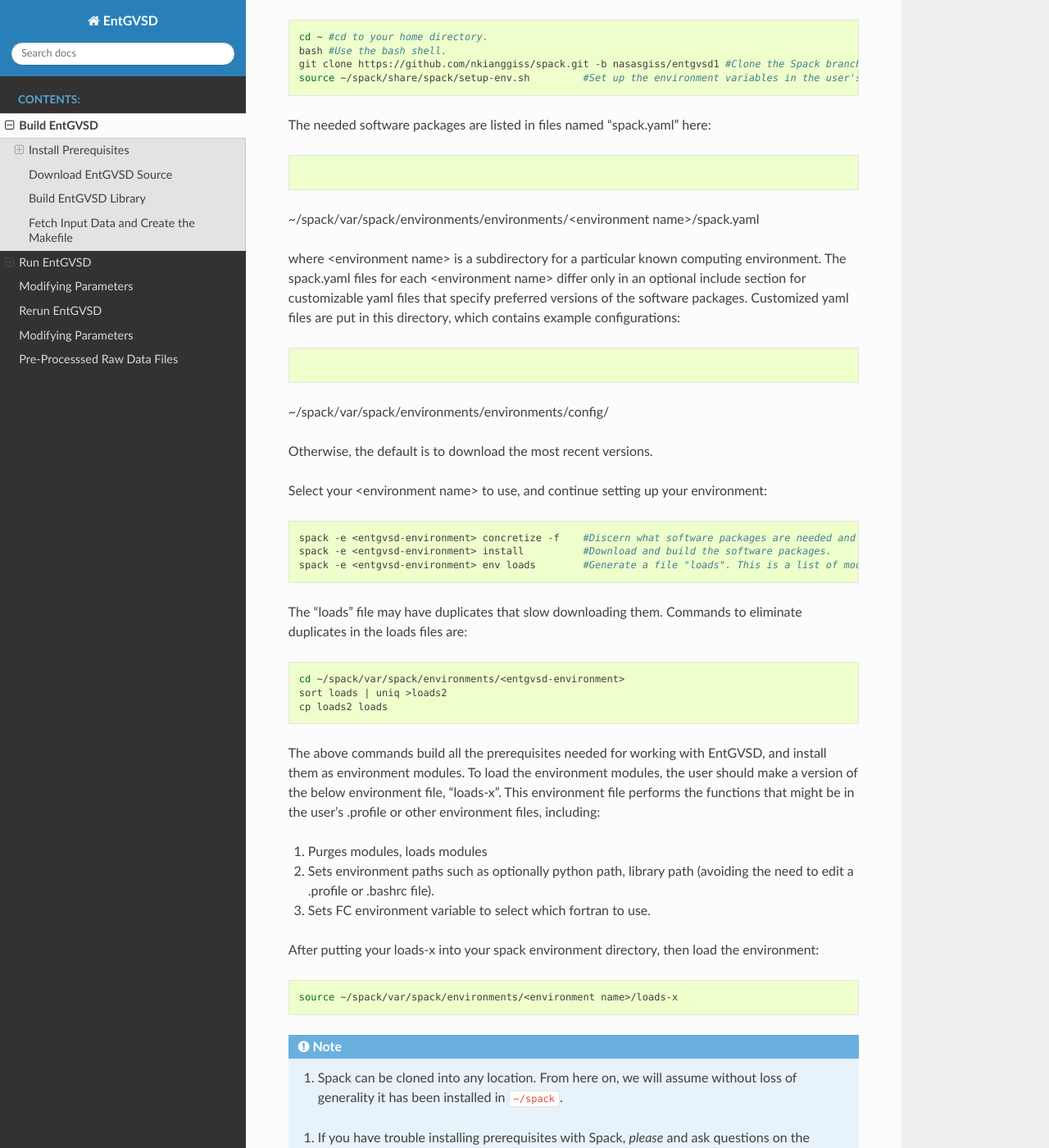
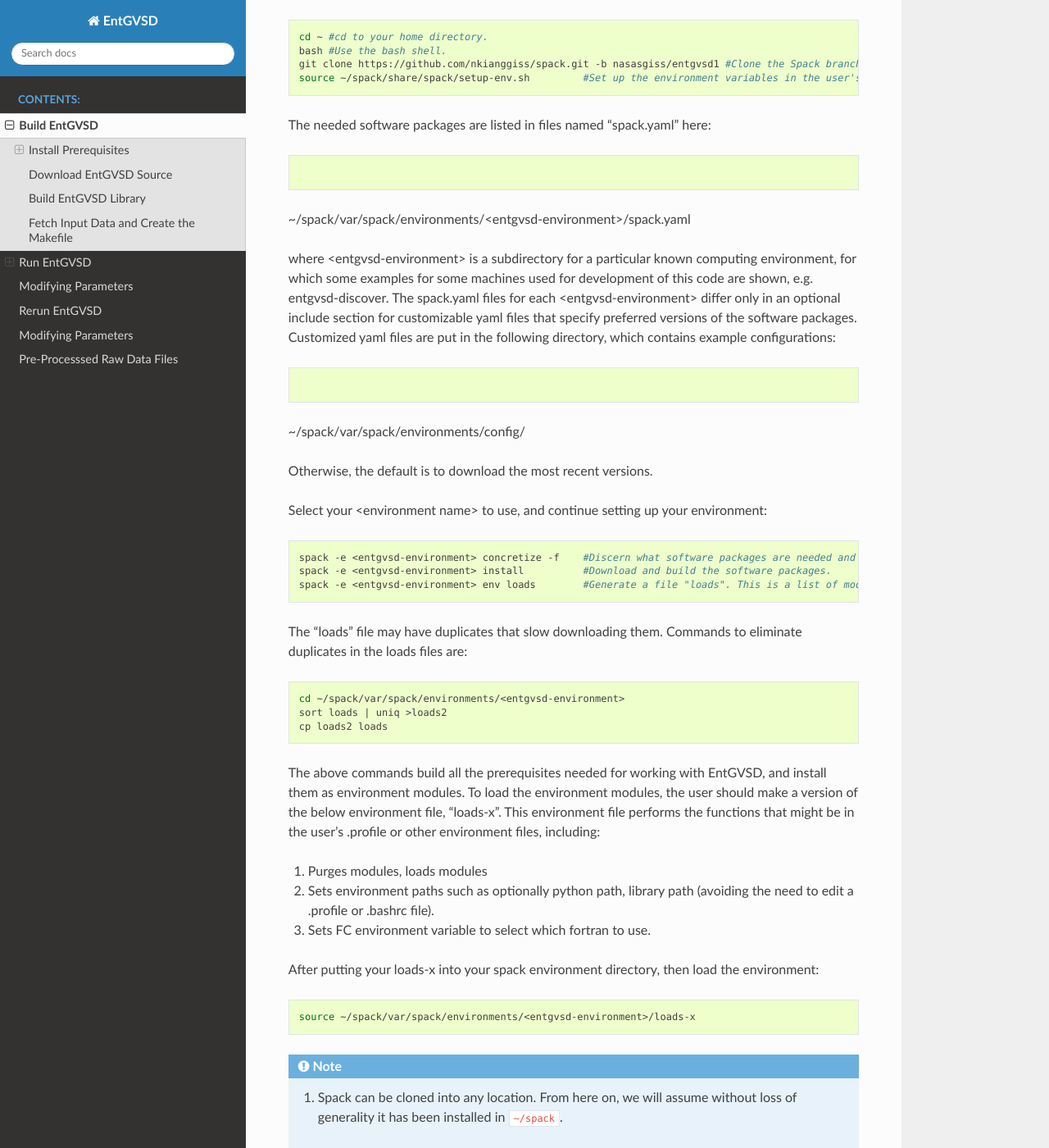
Before and after one commit to ent-tbm/entgvsd1, a Sphinx documentation site: the page built from sphinx/source/building.rst, in a window 1280 px wide and 1400 px high, scrolled down 746 px. Shown: the whole window at 82% size. Built offline with Sphinx 7.4.7 and the Read the Docs theme 2.0.0, drawn with Linux system fonts in a browser that asks for light colours.

Commit message:
Misc updates

```diff
--- a/sphinx/source/building.rst
+++ b/sphinx/source/building.rst
@@ -45,13 +45,13 @@
 
 .. code-block:: bash
 
-~/spack/var/spack/environments/environments/<environment name>/spack.yaml
+~/spack/var/spack/environments/<entgvsd-environment>/spack.yaml
 
-where <environment name> is a subdirectory for a particular known computing environment.  The spack.yaml files for each <environment name> differ only in an optional include section for customizable yaml files that specify  preferred versions of the software packages. Customized yaml files are put in this directory, which contains example configurations:
+where <entgvsd-environment> is a subdirectory for a particular known computing environment, for which some examples for some machines used for development of this code are shown, e.g. entgvsd-discover.  The spack.yaml files for each <entgvsd-environment> differ only in an optional include section for customizable yaml files that specify  preferred versions of the software packages. Customized yaml files are put in the following directory, which contains example configurations:
 
 .. code-block:: bash
 
-~/spack/var/spack/environments/environments/config/
+~/spack/var/spack/environments/config/
 
 Otherwise, the default is to download the most recent versions.
 
@@ -81,7 +81,7 @@
 
 .. code-block:: bash
 
-   source ~/spack/var/spack/environments/<environment name>/loads-x
+   source ~/spack/var/spack/environments/<entgvsd-environment>/loads-x
 
 .. note::
 
```
